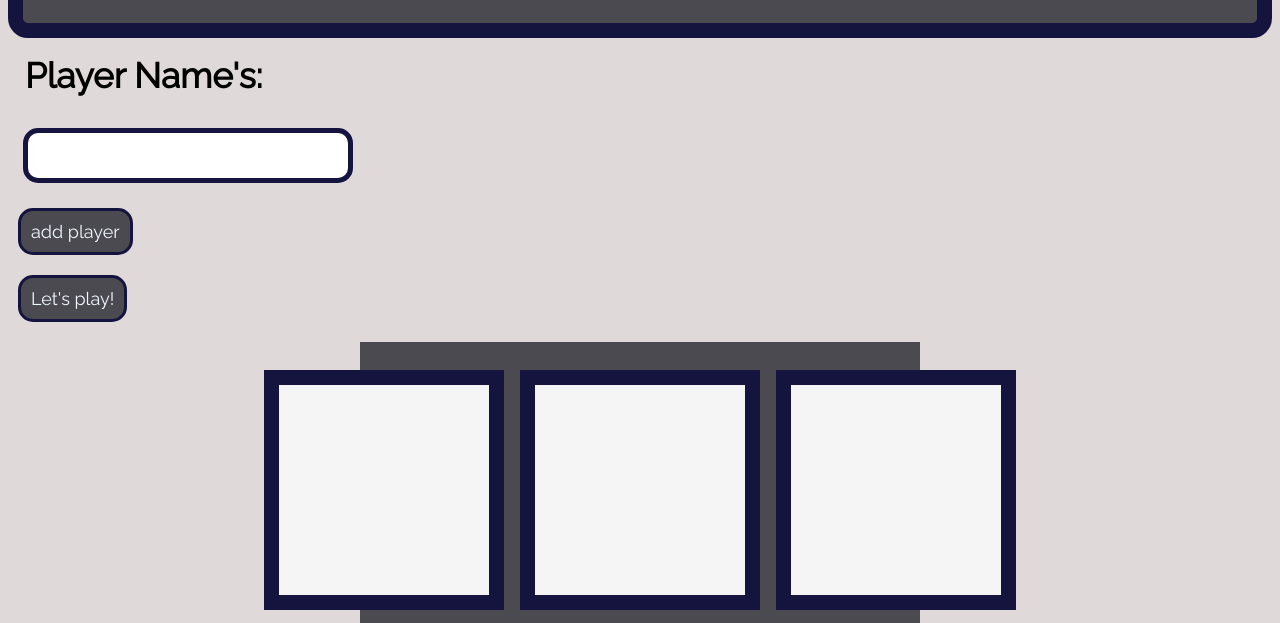
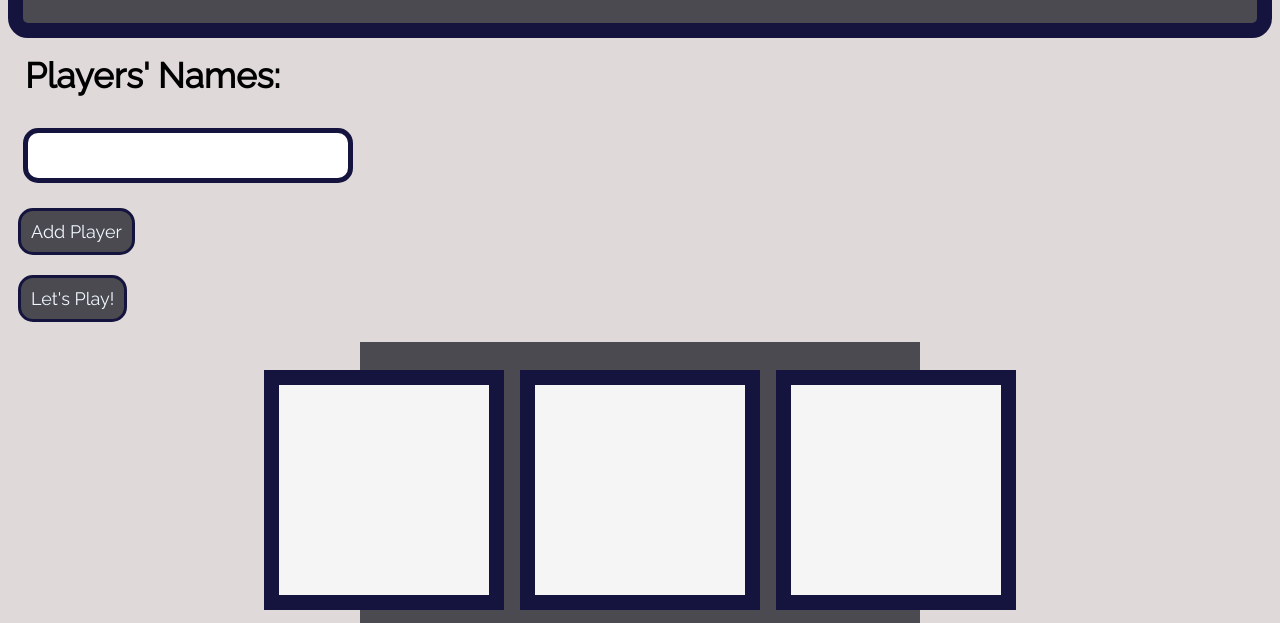
Before and after one commit to Courtneyddennis/arcade, a plain HTML site: page index.html in a window 1280 px wide. Shown: the part 154-777 px from the top of the page. Drawn offline with Linux system fonts and the light colour scheme.

```diff
--- a/index.html
+++ b/index.html
@@ -14,7 +14,7 @@
 
    <table id = "gameTable">
         <tr>
-            <th>Player Name's:</th>
+            <th>Players' Names:</th>
 
         </tr>
    </table>
@@ -23,11 +23,11 @@
         <!-- <label>Name:</label> -->
         <input type="text" id="name"/>
         <br>
-        <button type = "submit">add player</button>
+        <button type = "submit">Add Player</button>
    </form>
 
    <h2 id="gameResult"></h2>
-   <button id ="playAgain">Let's play!</button>
+   <button id ="playAgain">Let's Play!</button>
 
 
    <div class="container">
```
